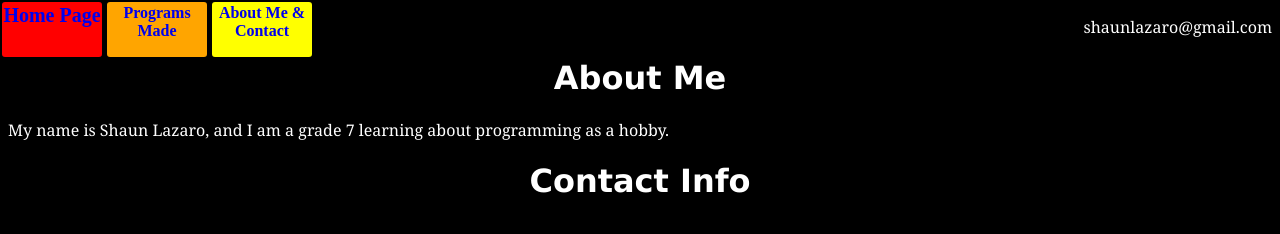
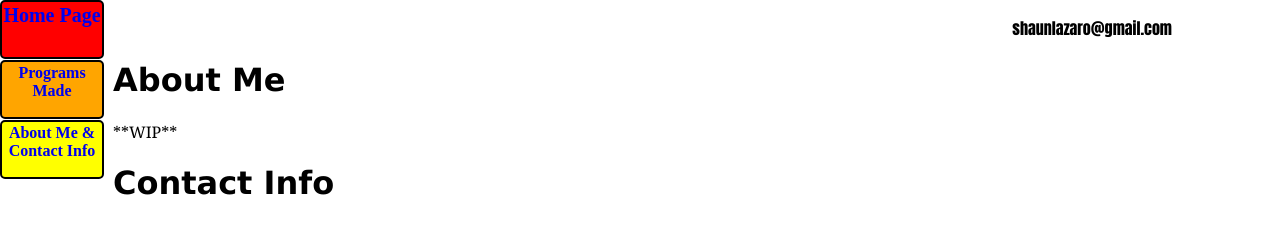
Before and after one commit to 10tofer10/shaunlazaro, a plain HTML site: page contact.html in a window 1280 px wide. Drawn offline with Linux system fonts and the light colour scheme.

Commit message:
Applied New Style To All Pages
Previously, the style change only applied to index.html.

```diff
--- a/contact.html
+++ b/contact.html
@@ -2,7 +2,7 @@
 <html>
 <head>
 	<title> Shaun Lazaro </title>
-	<link  type="text/css"rel="stylesheet"href="stylesheet.css">
+	<link  type="text/css"rel="stylesheet"href="whitestylesheet.css">
 </head>
 <body>
 	<a href="index.html">
@@ -17,12 +17,12 @@
 	</a>
 	<a href="contact.html">
 		<div style="text-align:center" class="top" id="button3">
-		<strong> About Me & Contact </strong>
+		<strong> About Me & Contact Info </strong>
 		</div>
 	</a>
-	<p style = "text-align:right"> shaunlazaro@gmail.com </p>
-	<h1 style= "text-align:center"> About Me </h1>
-  <p> My name is Shaun Lazaro, and I am a grade 7 learning about programming as a hobby. </p>
-  <h1 style= "text-align:center"> Contact Info </h1>
+	<p style = "text-align:right; font-family: Impact"> shaunlazaro@gmail.com </p>
+	<h1> About Me </h1>
+  <p> **WIP** </p>
+  <h1> Contact Info </h1>
 </body>
 </html>
```
Also changed, not shown: creations.html (+4 -4 lines), index.html (+1 -1 lines).
